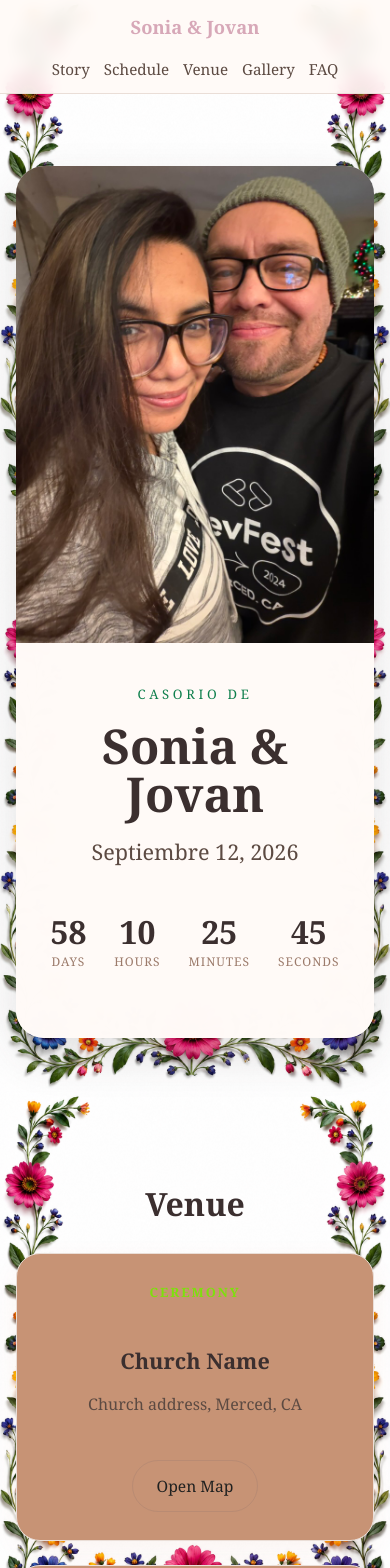
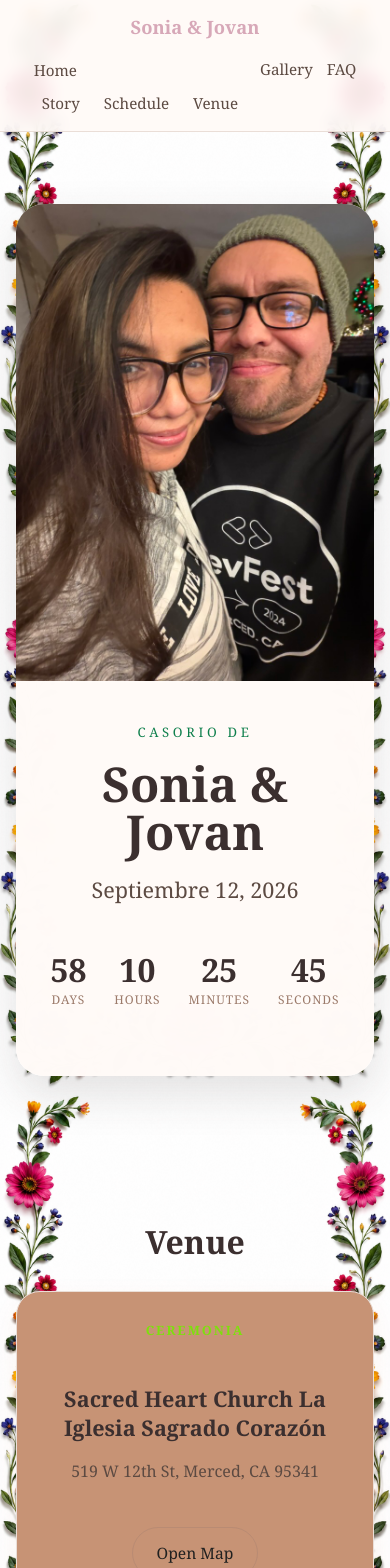
Before and after one commit to julio-reyes-tena/soniajovanweddingpage, a React (Vite) app: page / in a window 390 px wide. Shown: the top 1568 px of the page. Built offline with nearby package versions, Linux system fonts and the light colour scheme.

Commit message:
google maps

```diff
--- a/src/components/Navbar.jsx
+++ b/src/components/Navbar.jsx
@@ -10,12 +10,23 @@ function Navbar() {
         </Link>
 
         <div className="nav-links">
-          <a href="/#story">Story</a>
-          <a href="/#schedule">Schedule</a>
-          <a href="/#venue">Venue</a>
+
+<div className="nav-dropdown">
+  <Link to="/" className="nav-dropdown-button">
+    Home
+  </Link>
+
+  <div className="nav-dropdown-menu">
+    <a href="/#story">Story</a>
+    <a href="/#schedule">Schedule</a>
+    <a href="/#venue">Venue</a>
+  </div>
+
+
+          </div>
+
           <Link to="/gallery">Gallery</Link>
-         <Link to="/faq">FAQ</Link>
-
+          <Link to="/faq">FAQ</Link>
         </div>
       </nav>
     </header>
--- a/src/data/weddingInfo.js
+++ b/src/data/weddingInfo.js
@@ -5,16 +5,16 @@ export const weddingInfo = {
   heroLine: "Request the pleasure of your company",
   venues: [
   {
-    type: "Ceremony",
-    name: "Church Name",
-    address: "Church address, Merced, CA",
-    mapUrl: "https://maps.google.com",
+    type: "Ceremonia",
+    name: "Sacred Heart Church La Iglesia Sagrado Corazón",
+    address: " 519 W 12th St, Merced, CA 95341",
+    mapUrl: "https://share.google/PFmSiT4BnisNXOHtL",
   },
   {
     type: "Reception",
-    name: "Rancho",
-    address: "Reception address, Merced, CA",
-    mapUrl: "https://maps.google.com",
+    name: "Rancho Pollillo",
+     address: "970 Mather Rd, Merced, CA 95341",
+    mapUrl: "https://share.google/njvGQuz4SCj3J4Q9o",
   },
 ],
 
--- a/src/styles.css
+++ b/src/styles.css
@@ -18,16 +18,6 @@
 
 
 
-/*removes red blocks
-.section-alt {
-  background: transparent;
-}
-
-*/
-
-
-
-/*----------------*/
 
 .navbar {
   position: sticky;
@@ -228,37 +218,7 @@ p {
   border-radius: 20px;
 }
 
-@media (max-width: 820px) {
-  .navbar-inner {
-    flex-direction: column;
-    justify-content: center;
-    padding: 14px 0;
-  }
 
-  .hero-layout {
-  grid-template-columns: 1fr;
-}
-
-.hero-image-wrap {
-  min-height: 380px;
-}
-
-.hero-content {
-  padding: 40px 22px;
-}
-  .nav-links {
-    gap: 14px;
-  }
-
-  .card-grid,
-  .two-col {
-    grid-template-columns: 1fr;
-  }
-
-  .section {
-    padding: 72px 0;
-  }
-}
 
 .gallery-grid {
   display: grid;
@@ -337,8 +297,125 @@ p {
   color: #7de00d;
 }
 
+
+
+
+.nav-dropdown {
+  position: relative;
+}
+
+.nav-dropdown-button {
+  border: none;
+  background: transparent;
+  padding: 0;
+  font: inherit;
+  color: #5c4a42;
+  cursor: pointer;
+}
+
+.nav-dropdown-menu {
+  position: absolute;
+  top: 100%;
+  left: 50%;
+  z-index: 100;
+  display: none;
+  min-width: 150px;
+  padding: 10px;
+  transform: translateX(-50%);
+  background: rgba(255, 250, 247, 0.98);
+  border: 1px solid #eaded7;
+  border-radius: 14px;
+  box-shadow: 0 12px 28px rgba(59, 47, 47, 0.12);
+}
+
+.nav-dropdown-menu::before {
+  content: "";
+  position: absolute;
+  top: -10px;
+  left: 0;
+  width: 100%;
+  height: 10px;
+}
+
+.nav-dropdown-menu a {
+  display: block;
+  padding: 10px 14px;
+  border-radius: 8px;
+  white-space: nowrap;
+}
+
+.nav-dropdown-menu a:hover {
+  background: #f1e5de;
+}
+.nav-dropdown-button {
+  border: none;
+  background: transparent;
+  padding: 0;
+  font: inherit;
+  color: #5c4a42;
+  cursor: pointer;
+  text-decoration: none;
+}
+
+.nav-dropdown:hover .nav-dropdown-menu,
+.nav-dropdown:focus-within .nav-dropdown-menu {
+  display: block;
+}
+
+
 @media (max-width: 820px) {
   .venue-list {
     grid-template-columns: 1fr;
   }
 }
+
+
+@media (max-width: 820px) {
+  .navbar-inner {
+    flex-direction: column;
+    justify-content: center;
+    padding: 14px 0;
+  }
+
+  .hero-layout {
+  grid-template-columns: 1fr;
+}
+
+.hero-image-wrap {
+  min-height: 380px;
+}
+
+.hero-content {
+  padding: 40px 22px;
+}
+  .nav-links {
+    gap: 14px;
+  }
+
+  .card-grid {
+  grid-template-columns: 1fr;
+}
+  .section {
+    padding: 72px 0;
+  }
+
+
+}
+
+@media (max-width: 820px) {
+  .nav-dropdown-menu {
+    position: static;
+    display: flex;
+    gap: 8px;
+    min-width: 0;
+    padding: 8px 0 0;
+    transform: none;
+    background: transparent;
+    border: none;
+    box-shadow: none;
+  }
+
+  .nav-dropdown-menu a {
+    padding: 4px 8px;
+  }
+}
```
